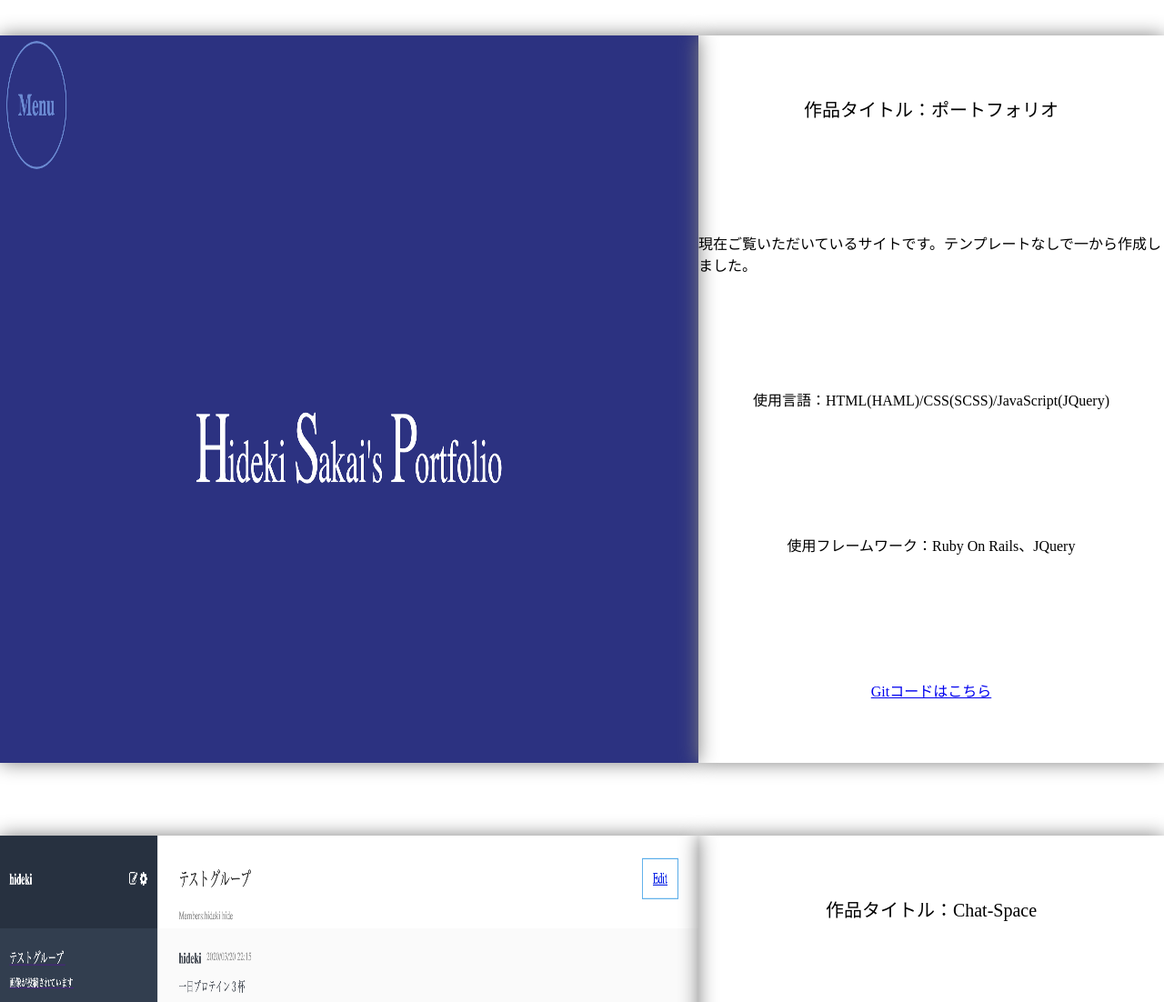
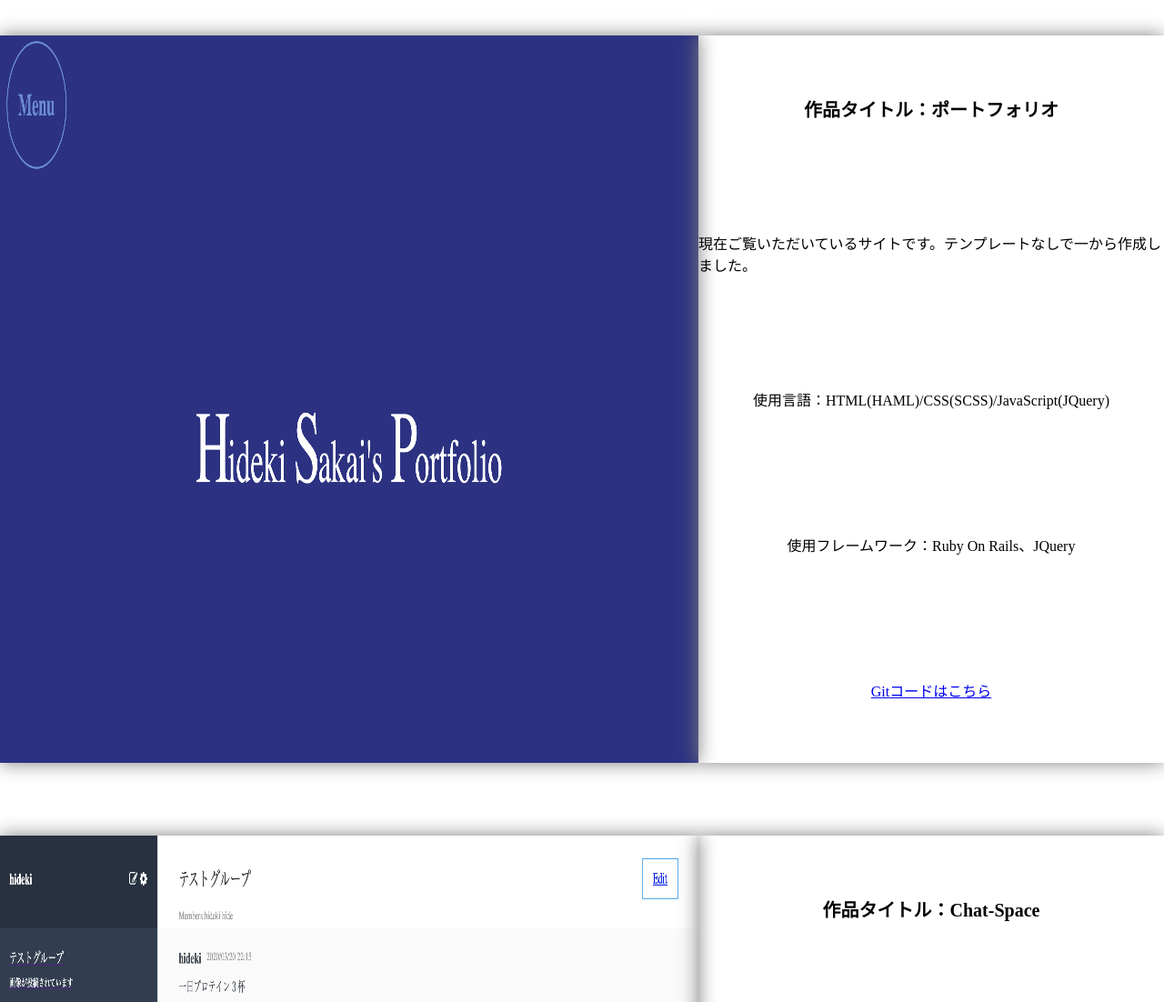
Before and after one commit to bruno1412/portfolio, a Rails app: page / in a window 1280 px wide. Shown: the part 3081-4183 px from the top of the page at 91% size. Run offline with Rails 7, Linux system fonts and the light colour scheme; style sheets or scripts are compiled from the project's sources; some libraries are stand-ins or nearby versions.

Commit message:
作品タイトルの文字を修正

```diff
--- a/app/assets/stylesheets/_portfolio.scss
+++ b/app/assets/stylesheets/_portfolio.scss
@@ -391,6 +391,7 @@
         height:20%;
         font-size:20px;
         @include item-center();
+        font-weight: bold;
       }
 
       &--text{
```
